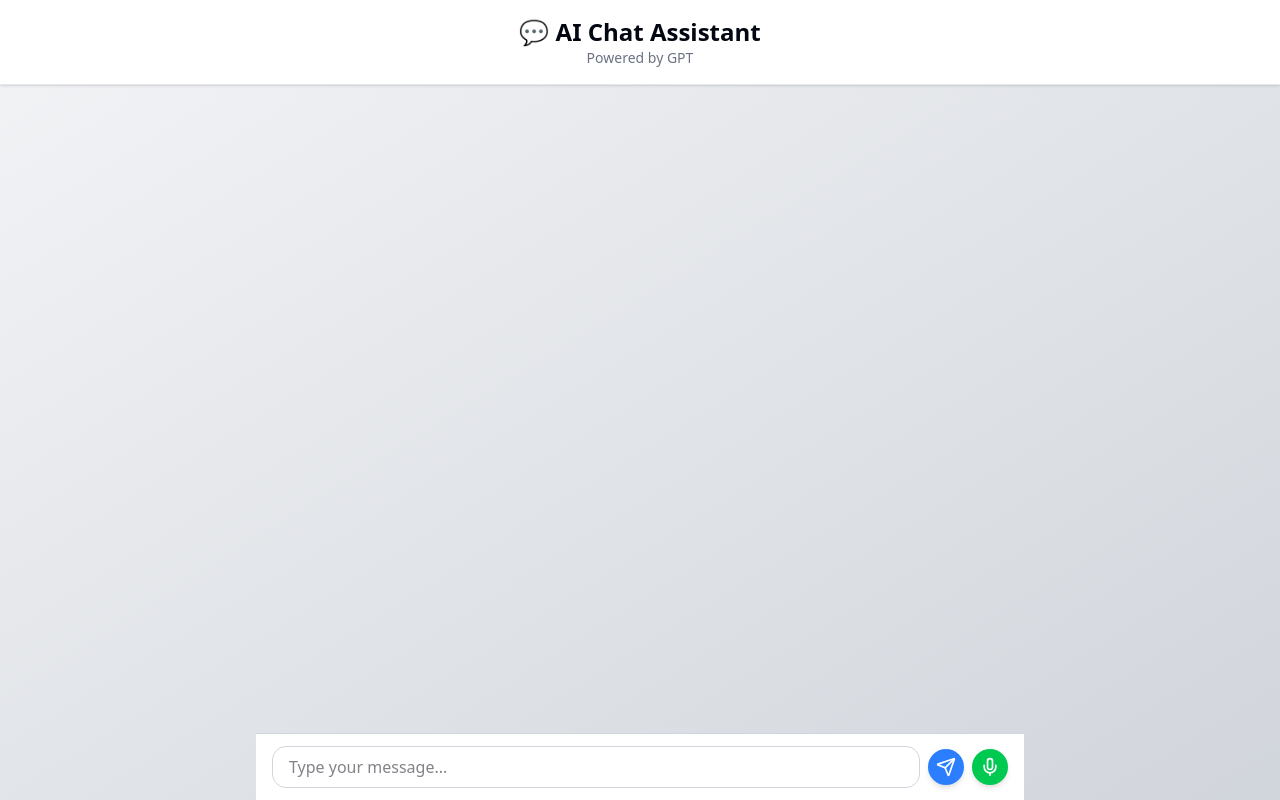
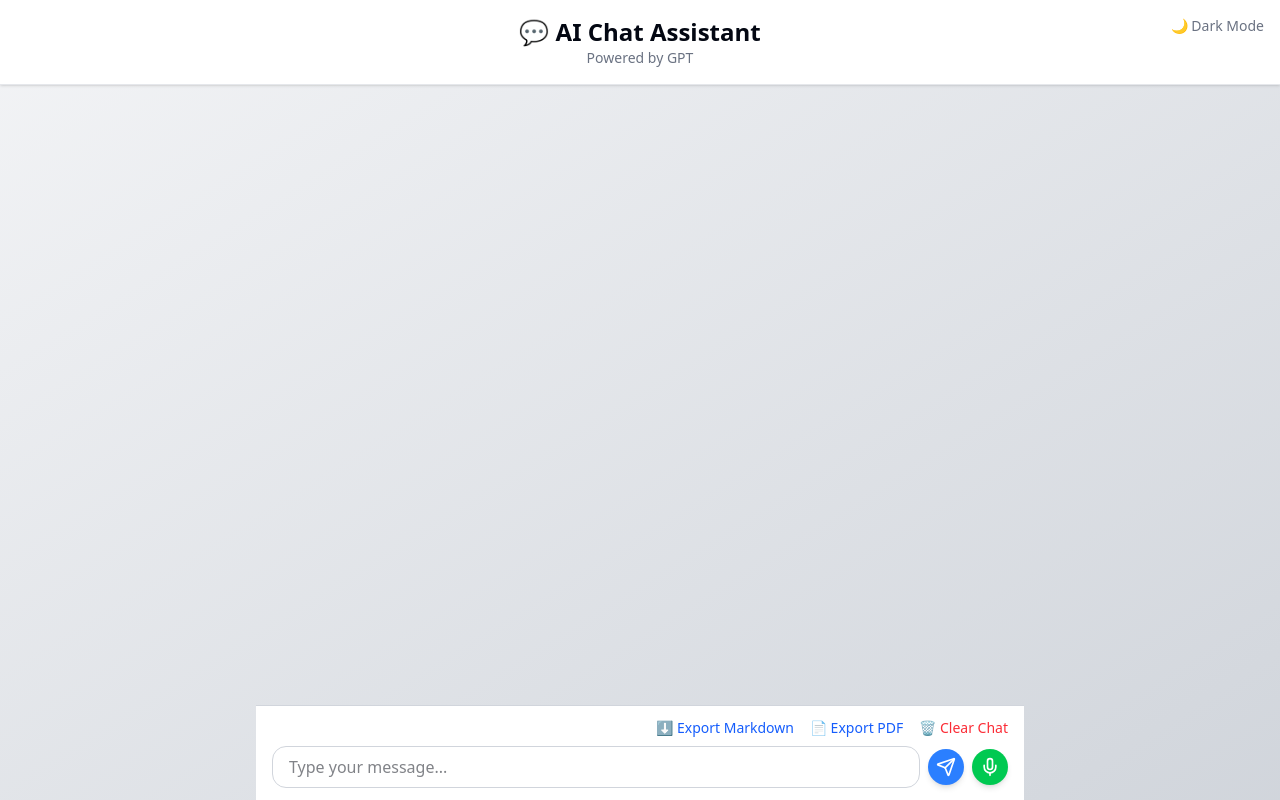
Before and after one commit to Muhammad-javed440/code-wave, a Next.js app: page /chat in a window 1280 px wide. Built offline with nearby package versions, Linux system fonts and the light colour scheme.

Commit message:
add theame

```diff
--- a/src/app/dashboard/components/ChatPage.tsx
+++ b/src/app/dashboard/components/ChatPage.tsx
@@ -1,7 +1,15 @@
 "use client";
 
 import { useState, useEffect, useRef } from "react";
-import { Mic, Send, StopCircle, Copy, Edit, Download } from "lucide-react";
+import {
+  Mic,
+  Send,
+  StopCircle,
+  Copy,
+  Edit,
+  Download,
+  Trash,
+} from "lucide-react";
 import ReactMarkdown from "react-markdown";
 import remarkGfm from "remark-gfm";
 import rehypeHighlight from "rehype-highlight";
@@ -26,6 +34,13 @@ export default function ChatPage() {
   const [isTyping, setIsTyping] = useState(false);
   const [isRecording, setIsRecording] = useState(false);
   const [editingMessageId, setEditingMessageId] = useState<string | null>(null);
+  const [isDark, setIsDark] = useState<boolean>(() => {
+    if (typeof window !== "undefined") {
+      return localStorage.getItem("theme") === "dark";
+    }
+    return false;
+  });
+
   const messagesEndRef = useRef<HTMLDivElement>(null);
   const recognitionRef = useRef<SpeechRecognition | null>(null);
 
@@ -49,6 +64,16 @@ export default function ChatPage() {
     messagesEndRef.current?.scrollIntoView({ behavior: "smooth" });
   }, [messages, isTyping]);
 
+  useEffect(() => {
+    if (isDark) {
+      document.documentElement.classList.add("dark");
+      localStorage.setItem("theme", "dark");
+    } else {
+      document.documentElement.classList.remove("dark");
+      localStorage.setItem("theme", "light");
+    }
+  }, [isDark]);
+
   const handleSend = async () => {
     if (!input.trim()) return;
 
@@ -56,21 +81,26 @@ export default function ChatPage() {
       const idx = messages.findIndex((m) => m.id === editingMessageId);
       const updated = [...messages];
       updated[idx] = { ...updated[idx], content: input, timestamp: new Date() };
-      if (!updated[idx + 1]?.isUser) updated.splice(idx + 1, 1);
+
+      // Remove old bot reply
+      if (updated[idx + 1] && !updated[idx + 1].isUser) {
+        updated.splice(idx + 1, 1);
+      }
+
       setMessages(updated);
       setEditingMessageId(null);
       setInput("");
       setIsTyping(true);
+
       const res = await sendToAgent(input);
-      setMessages((prev) => [
-        ...prev,
-        {
+      const newBotMsg: Message = {
         id: crypto.randomUUID(),
         content: res,
         isUser: false,
         timestamp: new Date(),
-        },
-      ]);
+      };
+
+      setMessages((prev) => [...prev, newBotMsg]);
       setIsTyping(false);
       speak(res);
       return;
@@ -85,6 +115,7 @@ export default function ChatPage() {
     setMessages((prev) => [...prev, userMsg]);
     setInput("");
     setIsTyping(true);
+
     const res = await sendToAgent(input);
     const botMsg: Message = {
       id: crypto.randomUUID(),
@@ -108,8 +139,7 @@ export default function ChatPage() {
     recognition.lang = "en-US";
     recognition.interimResults = false;
     recognition.continuous = false;
-    recognition.onresult = (e: SpeechRecognitionEvent) =>
-      setInput(e.results[0][0].transcript);
+    recognition.onresult = (e: SpeechRecognitionEvent) => setInput(e.results[0][0].transcript);
     recognition.onerror = (e: any) => console.error("Error", e);
     recognition.onend = () => setIsRecording(false);
     recognition.start();
@@ -133,11 +163,50 @@ export default function ChatPage() {
     URL.revokeObjectURL(url);
   };
 
+  const handleDeleteMessage = (id: string) => {
+    setMessages((prev) => prev.filter((msg) => msg.id !== id));
+  };
+
+  const handleClearChat = () => {
+    if (confirm("Are you sure you want to clear the chat?")) {
+      setMessages([]);
+      localStorage.removeItem(LOCAL_STORAGE_KEY);
+    }
+  };
+
+  const exportAsMarkdown = () => {
+    const md = messages.map((msg) => `${msg.isUser ? "**User:**" : "**AI:**"}\n${msg.content}\n`).join("\n\n---\n\n");
+    const blob = new Blob([md], { type: "text/markdown" });
+    const url = URL.createObjectURL(blob);
+    const a = document.createElement("a");
+    a.href = url;
+    a.download = "chat-history.md";
+    a.click();
+    URL.revokeObjectURL(url);
+  };
+
+  const exportAsPDF = () => {
+    const text = messages.map((msg) => `${msg.isUser ? "User" : "AI"}:\n${msg.content}`).join("\n\n---\n\n");
+    const blob = new Blob([text], { type: "application/pdf" });
+    const url = URL.createObjectURL(blob);
+    const a = document.createElement("a");
+    a.href = url;
+    a.download = "chat-history.pdf";
+    a.click();
+    URL.revokeObjectURL(url);
+  };
+
   return (
     <div className="min-h-screen flex flex-col bg-gradient-to-br from-gray-100 to-gray-300 dark:from-gray-900 dark:to-gray-800">
-      <header className="p-4 text-center border-b bg-white dark:bg-gray-900 shadow">
+      <header className="relative p-4 text-center border-b bg-white dark:bg-gray-900 shadow">
         <h1 className="text-2xl font-bold">💬 AI Chat Assistant</h1>
         <p className="text-sm text-gray-500">Powered by GPT</p>
+        <button
+          onClick={() => setIsDark(!isDark)}
+          className="absolute top-4 right-4 text-gray-500 dark:text-gray-300 text-sm"
+        >
+          {isDark ? "☀️ Light Mode" : "🌙 Dark Mode"}
+        </button>
       </header>
 
       <main className="flex-1 overflow-y-auto p-4 space-y-4 max-w-3xl w-full mx-auto">
@@ -149,9 +218,7 @@ export default function ChatPage() {
               animate={{ opacity: 1, y: 0 }}
               exit={{ opacity: 0 }}
               transition={{ duration: 0.3 }}
-              className={`flex gap-3 items-start ${
-                msg.isUser ? "justify-end" : "justify-start"
-              }`}
+              className={`flex gap-3 items-start ${msg.isUser ? "justify-end" : "justify-start"}`}
             >
               <div className="w-10 h-10 rounded-full bg-gray-200 dark:bg-gray-700 flex items-center justify-center">
                 {msg.isUser ? "👤" : "🤖"}
@@ -159,9 +226,7 @@ export default function ChatPage() {
 
               <div
                 className={`relative max-w-[80%] md:max-w-[70%] p-3 rounded-xl shadow text-sm whitespace-pre-wrap ${
-                  msg.isUser
-                    ? "bg-blue-500 text-white"
-                    : "bg-white dark:bg-gray-700 text-gray-800 dark:text-gray-100"
+                  msg.isUser ? "bg-blue-500 text-white" : "bg-white dark:bg-gray-700 text-gray-800 dark:text-gray-100"
                 }`}
               >
                 <div className="prose dark:prose-invert prose-sm max-w-none">
@@ -178,14 +243,17 @@ export default function ChatPage() {
                     <Copy className="w-4 h-4" />
                   </button>
                   {!msg.isUser && (
-                    <button
-                      onClick={() => handleDownload(msg.content)}
-                      title="Download"
-                    >
+                    <>
+                      <button onClick={() => handleDownload(msg.content)} title="Download">
                         <Download className="w-4 h-4" />
                       </button>
+                      <button onClick={() => handleDeleteMessage(msg.id)} title="Delete">
+                        <Trash className="w-4 h-4 text-red-500" />
+                      </button>
+                    </>
                   )}
                   {msg.isUser && (
+                    <>
                       <button
                         onClick={() => {
                           setInput(msg.content);
@@ -195,6 +263,10 @@ export default function ChatPage() {
                       >
                         <Edit className="w-4 h-4" />
                       </button>
+                      <button onClick={() => handleDeleteMessage(msg.id)} title="Delete">
+                        <Trash className="w-4 h-4 text-red-500" />
+                      </button>
+                    </>
                   )}
                 </div>
 
@@ -226,6 +298,12 @@ export default function ChatPage() {
           <p className="text-sm text-blue-600">Editing your message...</p>
         )}
 
+        <div className="flex gap-4 justify-end text-sm text-blue-600">
+          <button onClick={exportAsMarkdown} className="hover:underline">⬇️ Export Markdown</button>
+          <button onClick={exportAsPDF} className="hover:underline">📄 Export PDF</button>
+          <button onClick={handleClearChat} className="text-red-500 hover:underline">🗑️ Clear Chat</button>
+        </div>
+
         <div className="flex gap-2 items-center">
           <input
             type="text"
@@ -243,15 +321,9 @@ export default function ChatPage() {
           </button>
           <button
             onClick={isRecording ? stopVoice : startVoice}
-            className={`p-2 rounded-full ${
-              isRecording ? "bg-red-500" : "bg-green-500"
-            } text-white shadow-md`}
+            className={`p-2 rounded-full ${isRecording ? "bg-red-500" : "bg-green-500"} text-white shadow-md`}
           >
-            {isRecording ? (
-              <StopCircle className="h-5 w-5" />
-            ) : (
-              <Mic className="h-5 w-5" />
-            )}
+            {isRecording ? <StopCircle className="h-5 w-5" /> : <Mic className="h-5 w-5" />}
           </button>
         </div>
       </footer>
```
Lines whose indentation alone changed are shown as unchanged.
